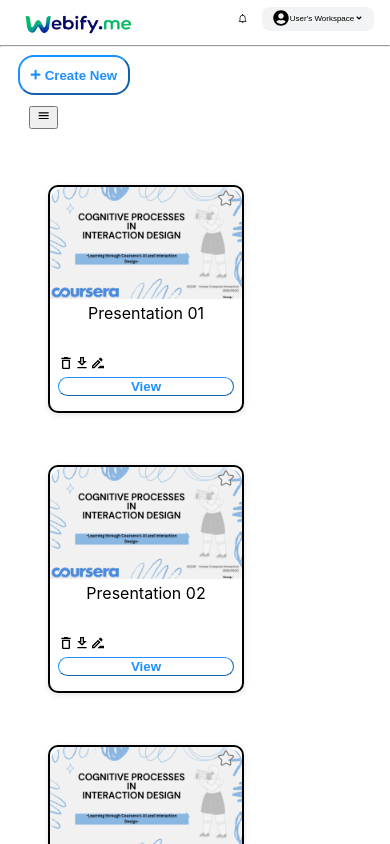
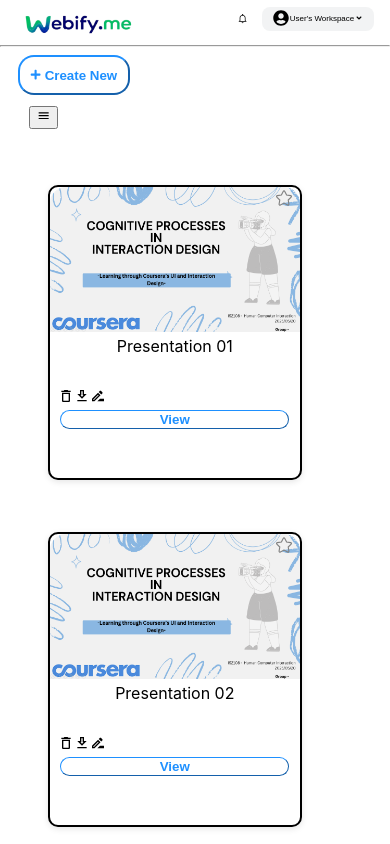
Before and after one commit to nngeek195/Presentation-Generator, a React (Create React App) app: page /user in a window 390 px wide. Built offline with nearby package versions, Linux system fonts and the light colour scheme; what webfontloader would draw is missing.

Commit message:
User Page Responsive 6

```diff
--- a/src/Components/User/User.css
+++ b/src/Components/User/User.css
@@ -106,6 +106,8 @@
     border-radius: 1rem;
     margin-right: 1rem;
     background-color: white;
+    border-radius: 10px;
+    box-shadow: 0 2px 6px rgba(0,0,0,0.1);
 }
 
 .presentation_image{
@@ -144,14 +146,6 @@
   grid-template-columns: repeat(6, 1fr);
   gap: 1.25rem;
 }
-
-.presentation {
-  background: #fff;
-  border-radius: 10px;
-  box-shadow: 0 2px 6px rgba(0,0,0,0.1);
-}
-
-
 
 .presentation_icons {
     margin-top: 2rem;
@@ -264,6 +258,31 @@
         gap: 1.25rem;
     }
 
+    .presentation {
+        height: 18.2rem;
+        width: 15.6rem;
+        border: 2px solid black;
+        margin-top: 2rem;
+        border-radius: 1rem;
+        margin-right: 1rem;
+        background-color: white;
+        border-radius: 10px;
+    }
+    .presentation_image img {
+        width: 15.6rem;
+        height: 9.1rem;
+    }
+
+    .presentation_view button {
+    width: 14.3rem;
+    border-radius: 2rem;
+    border-width: 0.1rem;
+    background-color: white;
+    border-color: #1e90ff;
+    color: #1e90ff;
+    font-weight: bold;
+}
+
     .tabs_container{
         display: none;
     }
```
